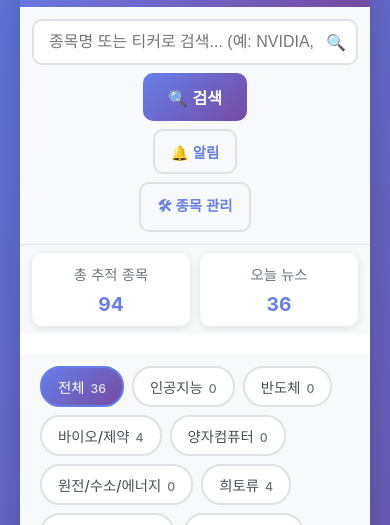
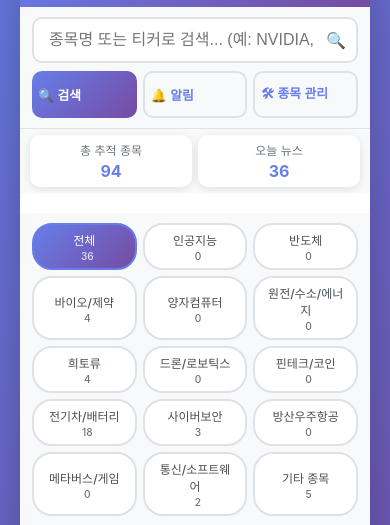
Before and after one commit to ho1010/Stock-news-tracker, a plain HTML site: page stock_news_tracker.html in a window 390 px wide. Shown: the part 83-608 px from the top of the page. Drawn offline with Linux system fonts and the light colour scheme; no server answers.

Commit message:
4 commit

```diff
--- a/stock_news_tracker.html
+++ b/stock_news_tracker.html
@@ -550,6 +550,37 @@
       color: #495057;
     }
 
+    /* 모바일용 섹터 칩 그리드 */
+    @media (max-width: 768px) {
+      .sector-chips {
+        display: grid;
+        grid-template-columns: repeat(3, 1fr);
+        gap: 6px;
+        padding: 10px 12px;
+        max-height: none;
+        overflow: visible;
+      }
+
+      .sector-chip {
+        padding: 6px 10px;
+        font-size: 0.75em;
+        text-align: center;
+        white-space: normal;
+        word-break: break-word;
+        min-height: 40px;
+        display: flex;
+        flex-direction: column;
+        justify-content: center;
+        align-items: center;
+      }
+
+      .sector-chip .count {
+        margin-left: 0;
+        margin-top: 2px;
+        font-size: 0.8em;
+      }
+    }
+
     .sector-chip:hover {
       border-color: #667eea;
       background: #eef2ff;
@@ -588,14 +619,47 @@
 
       /* 컨트롤 간소화 */
       .controls {
-        flex-direction: column;
-        padding: 12px;
+        display: grid;
+        grid-template-columns: 1fr;
+        padding: 10px 12px;
         gap: 8px;
       }
 
-      .search-box {
+      /* 검색 박스 */
+      .controls > .search-box {
+        order: 1;
         width: 100%;
         min-width: auto;
+      }
+
+      /* 검색, 알림, 종목관리를 한 줄에 배치 */
+      .mobile-buttons-row {
+        order: 2;
+        display: grid;
+        grid-template-columns: 1fr 1fr 1fr;
+        gap: 6px;
+      }
+
+      .mobile-buttons-row .btn {
+        width: 100%;
+        padding: 10px 6px;
+        font-size: 0.8em;
+        white-space: nowrap;
+      }
+
+      .mobile-buttons-row .btn-primary {
+        background: linear-gradient(135deg, #667eea 0%, #764ba2 100%);
+        color: white;
+      }
+
+      /* 데스크톱용 알림/종목관리 버튼 숨기기 */
+      .controls > .btn-ghost.desktop-only {
+        display: none !important;
+      }
+
+      /* 데스크톱용 검색 버튼 숨기기 */
+      .controls > .btn-primary.desktop-only {
+        display: none !important;
       }
 
       /* 섹터 드롭다운 숨기기 (칩으로 대체) */
@@ -619,24 +683,28 @@
         font-size: 0.9em;
       }
 
-      /* 통계 카드 간소화 (2개만 표시) */
+      /* 통계 카드 간소화 (2개만 표시, 높이 축소) */
       .stats {
         grid-template-columns: repeat(2, 1fr);
-        padding: 8px 12px;
+        padding: 6px 10px;
+        gap: 6px;
       }
 
       .stat-card {
-        padding: 10px;
+        padding: 6px 8px;
+        min-height: auto;
+      }
+
+      .stat-card .label {
+        font-size: 0.75em;
+        margin-bottom: 4px;
       }
 
       .stat-card .value {
-        font-size: 1.2em;
-      }
-
-      /* 섹터 칩 표시 */
-      .sector-chips {
-        display: flex;
-      }
+        font-size: 1em;
+        line-height: 1.2;
+      }
+
 
       /* 뉴스 컨테이너 패딩 조정 */
       .news-container {
@@ -711,7 +779,7 @@
         <option value="all">전체</option>
       </select>
 
-      <button class="btn btn-primary" onclick="searchNews()">
+      <button class="btn btn-primary desktop-only" onclick="searchNews()">
         🔍 검색
       </button>
 
@@ -719,11 +787,23 @@
         🔄 초기화
       </button>
 
-      <button class="btn btn-ghost" onclick="openNotifications()" title="알림 설정">
+      <div class="mobile-buttons-row">
+        <button class="btn btn-primary" onclick="searchNews()">
+          🔍 검색
+        </button>
+        <button class="btn btn-ghost" onclick="openNotifications()" title="알림 설정">
+          🔔 알림
+        </button>
+        <button class="btn btn-ghost" onclick="openManageStocks()" title="종목 추가/삭제">
+          🛠 종목 관리
+        </button>
+      </div>
+
+      <button class="btn btn-ghost desktop-only" onclick="openNotifications()" title="알림 설정">
         🔔 알림
       </button>
 
-      <button class="btn btn-ghost" onclick="openManageStocks()" title="종목 추가/삭제">
+      <button class="btn btn-ghost desktop-only" onclick="openManageStocks()" title="종목 추가/삭제">
         🛠 종목 관리
       </button>
     </div>
```
